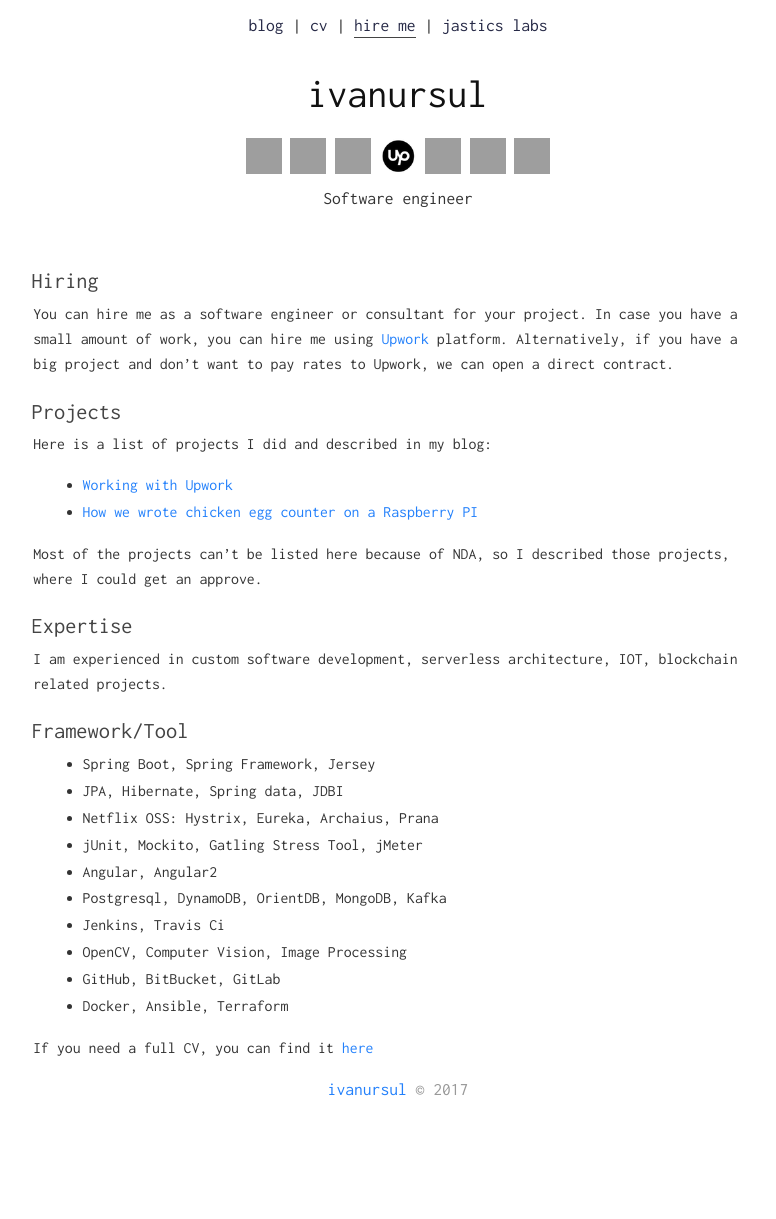
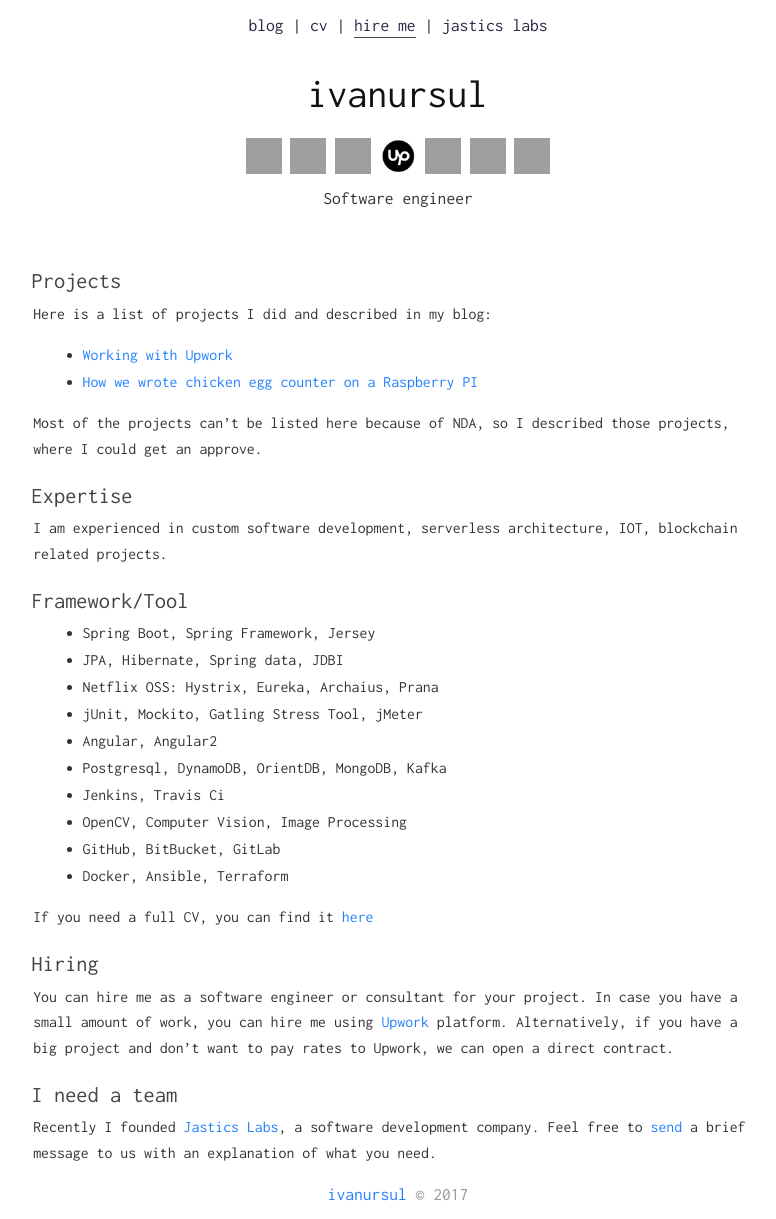
Before and after one commit to ivanursul/ivanursul, a Jekyll site: the page built from hire_me.md, in a window 1280 px wide, cut to the strip 0-1219 px from the top of the page. Shown: the whole strip, without its empty margins (242-1018 px from the left). Built offline with Jekyll 4.4.1, drawn with Linux system fonts in a browser that asks for light colours; our own code applies the rules of GitHub Pages for plain Markdown files; before the commit the page ends 1114 px from its top, so only the background shows below that; grey boxes are pictures that could not be loaded.

Commit message:
Working with Upwork page

```diff
--- a/hire_me.md
+++ b/hire_me.md
@@ -31,3 +28,9 @@
 * Docker, Ansible, Terraform
 
 If you need a full CV, you can find it [here](https://ivanursul.com/cv)
+
+### Hiring
+You can hire me as a software engineer or consultant for your project. In case you have a small amount of work, you can hire me using [Upwork](https://www.upwork.com/freelancers/~01773bdc595f0cec47) platform. Alternatively, if you have a big project and don't want to pay rates to Upwork, we can open a direct contract.
+
+### I need a team
+Recently I founded [Jastics Labs](https://jastics.com/), a software development company. Feel free to [send](https://jastics.com/hire) a brief message to us with an explanation of what you need.
```
Also changed, not shown: other parts of hire_me.md (+0 -3 lines).
